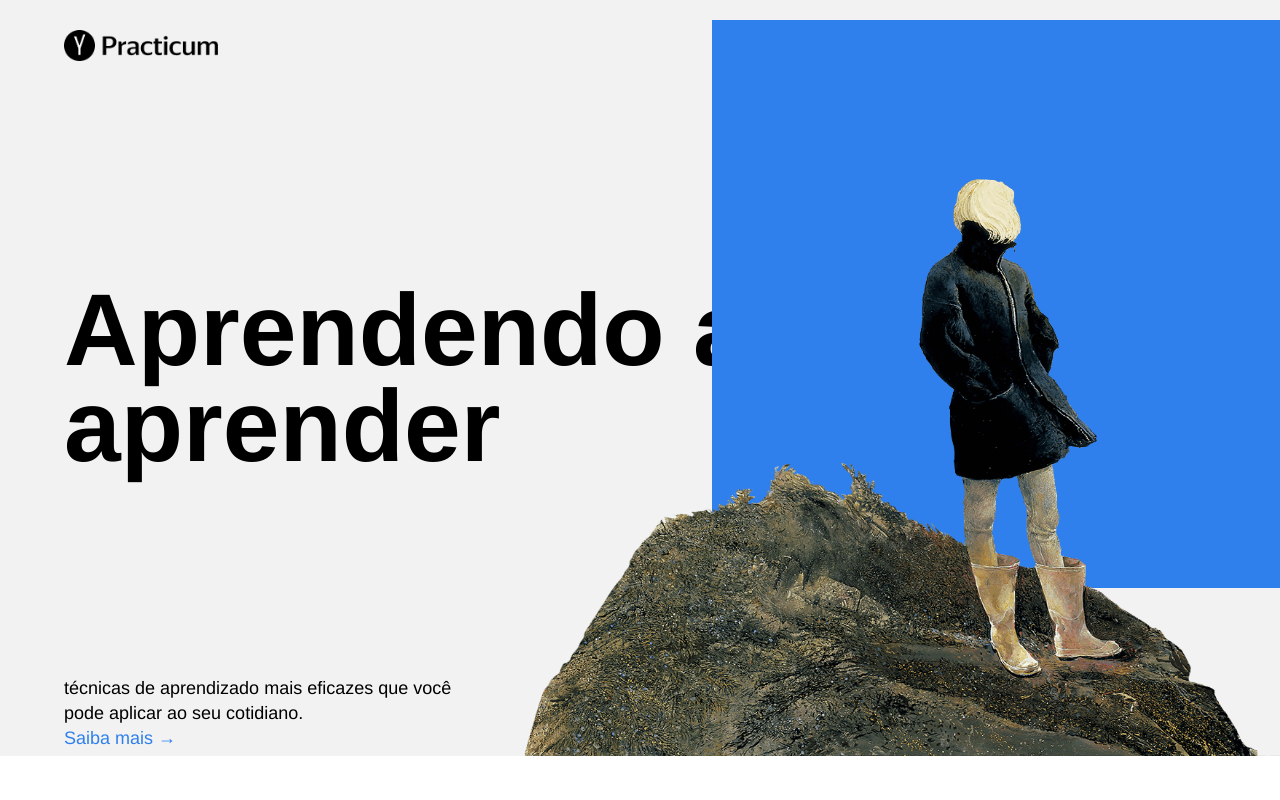
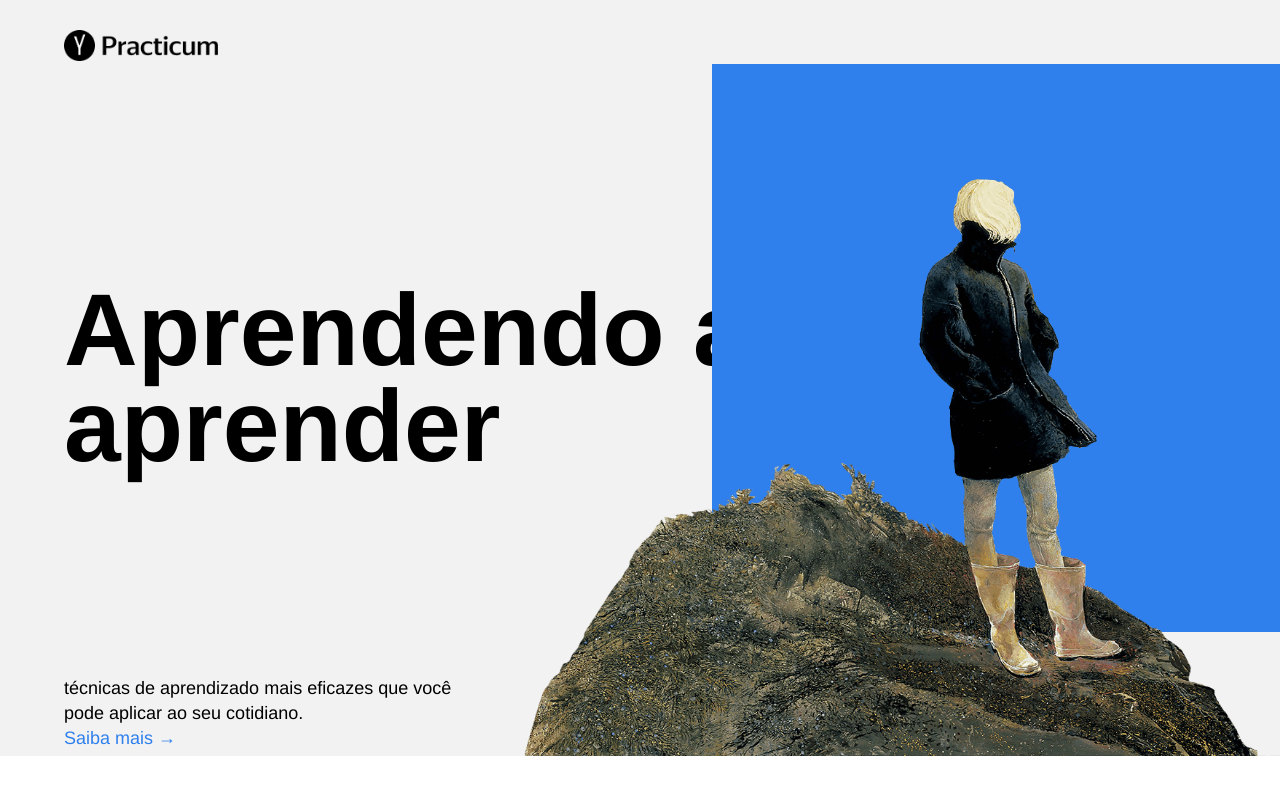
Before and after one commit to alangaleano/web_project_1_ptbr, a plain HTML site: page index.html in a window 1280 px wide. Shown: the top 800 px of the page. Drawn offline with Linux system fonts and the light colour scheme.

```diff
--- a/styles/style.css
+++ b/styles/style.css
@@ -86,7 +86,6 @@
   height: 568px;
   top: 64px;
   position: absolute;
-  top: 20px;
   right: 0;
 }
 
```
Also changed, not shown: index.html (+11 -5 lines).
